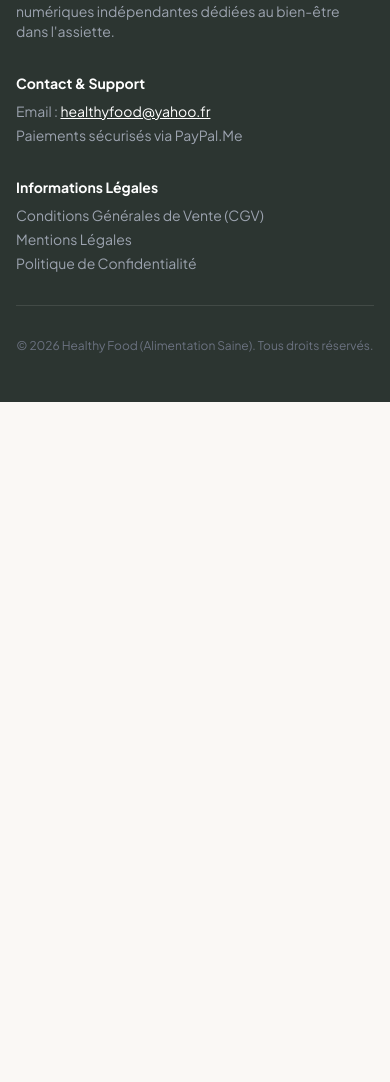
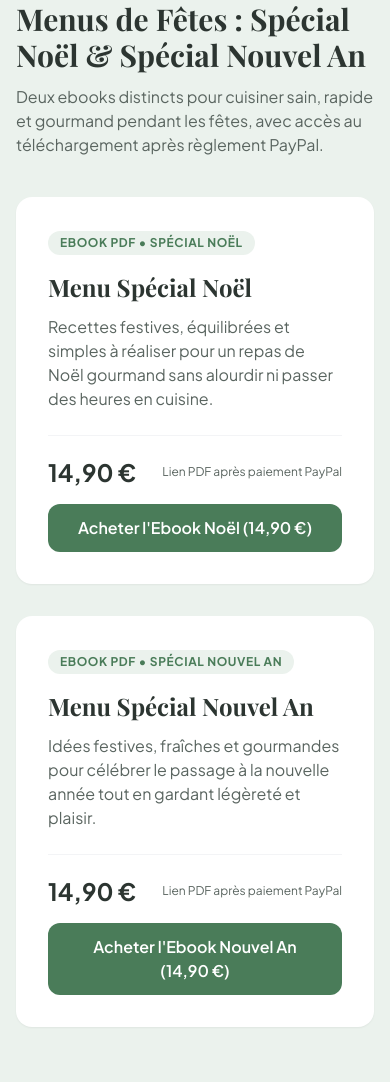
Before and after one commit to yallouche90-beep/HEALTHY-FOOD, a plain HTML site: page index.html in a window 390 px wide. Shown: the part 5008-6090 px from the top of the page. Before the commit the page ends 5410 px from the top, so only its background shows below. Drawn offline with nearby package versions, Linux system fonts and the light colour scheme; a web font is replaced by a local one.

Commit message:
Update index.html

```diff
--- a/index.html
+++ b/index.html
@@ -34,6 +34,8 @@
                 <a href="#pack" class="hover:text-[#4A7C59] transition">Pack Intégral</a>
                 <a href="#avis" class="hover:text-[#4A7C59] transition">Avis Clients</a>
                 <a href="#faq" class="hover:text-[#4A7C59] transition">FAQ</a>
+                <a href="#noel" class="hover:text-[#4A7C59] transition">Spécial Noël</a>
+<a href="#nouvel-an" class="hover:text-[#4A7C59] transition">Spécial Nouvel An</a>
             </nav>
 
             <button onclick="toggleCart()" class="relative flex items-center gap-2 bg-white border border-[#E5E0D8] px-4 py-2.5 rounded-full shadow-sm hover:border-[#4A7C59] transition">
@@ -182,6 +184,75 @@
             </details>
         </div>
     </section>
+    <!-- SECTION EBOOKS FÊTES : NOËL & NOUVEL AN -->
+<section id="noel" class="py-16 px-4 bg-[#EBF2ED]">
+  <div class="max-w-6xl mx-auto">
+    <div class="mb-10">
+      <span class="inline-block bg-white text-[#4A7C59] text-xs font-bold uppercase tracking-wider px-3 py-1.5 rounded-full mb-3">
+        Téléchargement immédiat • Format PDF
+      </span>
+      <h2 class="text-3xl md:text-4xl font-bold text-[#2C3531] mb-3">
+        Menus de Fêtes : Spécial Noël &amp; Spécial Nouvel An
+      </h2>
+      <p class="text-[#5A6560] max-w-2xl">
+        Deux ebooks distincts pour cuisiner sain, rapide et gourmand pendant les fêtes, avec accès au téléchargement après règlement PayPal.
+      </p>
+    </div>
+
+    <div class="grid grid-cols-1 md:grid-cols-2 gap-8">
+      <!-- EBOOK 1 : SPÉCIAL NOËL -->
+      <div class="bg-white rounded-2xl p-8 shadow-sm flex flex-col justify-between">
+        <div>
+          <span class="inline-block bg-[#EBF2ED] text-[#4A7C59] text-xs font-bold uppercase tracking-wider px-3 py-1 rounded-full mb-4">
+            Ebook PDF • Spécial Noël
+          </span>
+          <h3 class="text-2xl font-bold text-[#2C3531] mb-3">
+            Menu Spécial Noël
+          </h3>
+          <p class="text-[#5A6560] mb-6">
+            Recettes festives, équilibrées et simples à réaliser pour un repas de Noël gourmand sans alourdir ni passer des heures en cuisine.
+          </p>
+        </div>
+
+        <div class="border-t border-gray-100 pt-5">
+          <div class="flex items-center justify-between mb-4">
+            <span class="text-2xl font-bold text-[#2C3531]">14,90 €</span>
+            <span class="text-xs text-[#5A6560]">Lien PDF après paiement PayPal</span>
+          </div>
+          <a href="https://www.paypal.com/paypalme/healthyfood13/14.90" target="_blank" rel="noopener noreferrer" class="block text-center w-full bg-[#4A7C59] text-white font-semibold py-3 px-6 rounded-xl hover:opacity-90 transition">
+            Acheter l'Ebook Noël (14,90 €)
+          </a>
+        </div>
+      </div>
+
+      <!-- EBOOK 2 : SPÉCIAL NOUVEL AN -->
+      <div id="nouvel-an" class="bg-white rounded-2xl p-8 shadow-sm flex flex-col justify-between">
+        <div>
+          <span class="inline-block bg-[#EBF2ED] text-[#4A7C59] text-xs font-bold uppercase tracking-wider px-3 py-1 rounded-full mb-4">
+            Ebook PDF • Spécial Nouvel An
+          </span>
+          <h3 class="text-2xl font-bold text-[#2C3531] mb-3">
+            Menu Spécial Nouvel An
+          </h3>
+          <p class="text-[#5A6560] mb-6">
+            Idées festives, fraîches et gourmandes pour célébrer le passage à la nouvelle année tout en gardant légèreté et plaisir.
+          </p>
+        </div>
+
+        <div class="border-t border-gray-100 pt-5">
+          <div class="flex items-center justify-between mb-4">
+            <span class="text-2xl font-bold text-[#2C3531]">14,90 €</span>
+            <span class="text-xs text-[#5A6560]">Lien PDF après paiement PayPal</span>
+          </div>
+          <a href="https://www.paypal.com/paypalme/healthyfood13/14.90" target="_blank" rel="noopener noreferrer" class="block text-center w-full bg-[#4A7C59] text-white font-semibold py-3 px-6 rounded-xl hover:opacity-90 transition">
+            Acheter l'Ebook Nouvel An (14,90 €)
+          </a>
+        </div>
+      </div>
+    </div>
+  </div>
+</section>
+
 
     <!-- Footer -->
     <footer class="bg-[#2C3531] text-gray-300 py-12 px-4 sm:px-6 text-sm">
```
